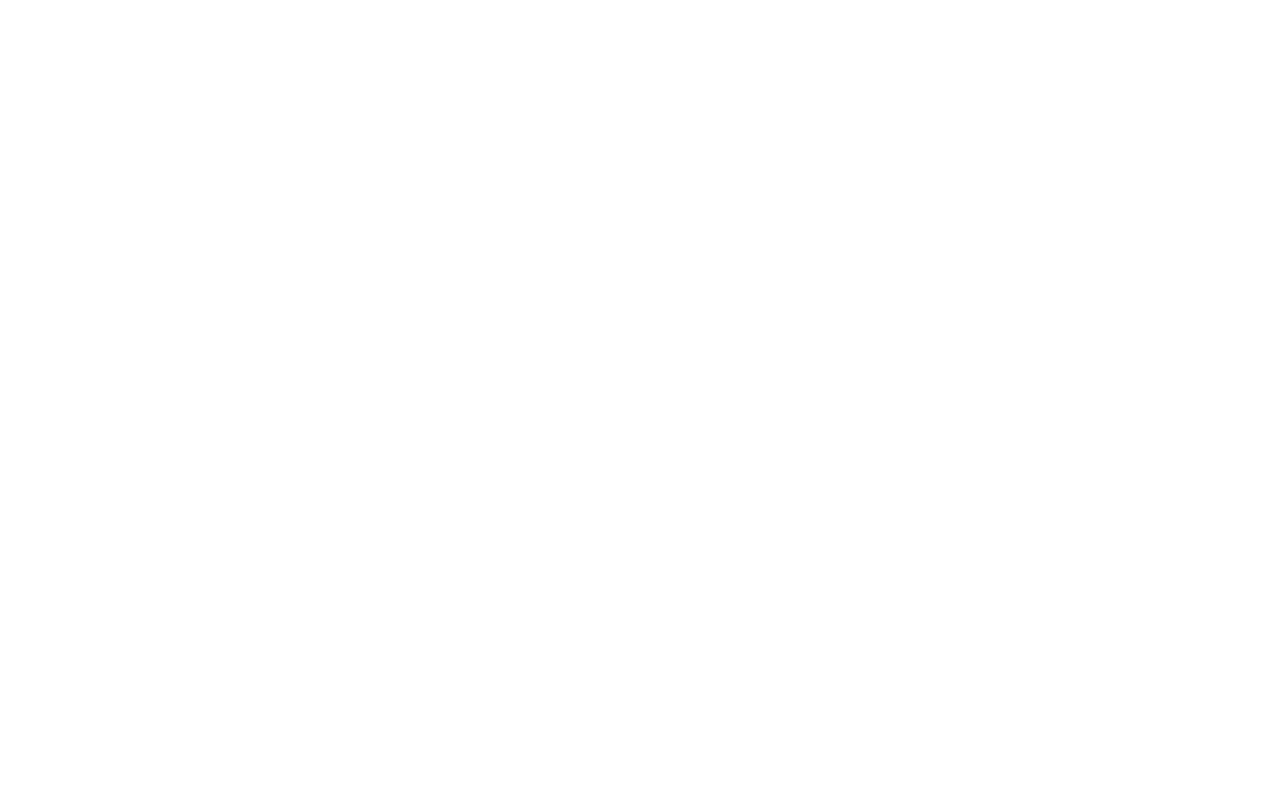
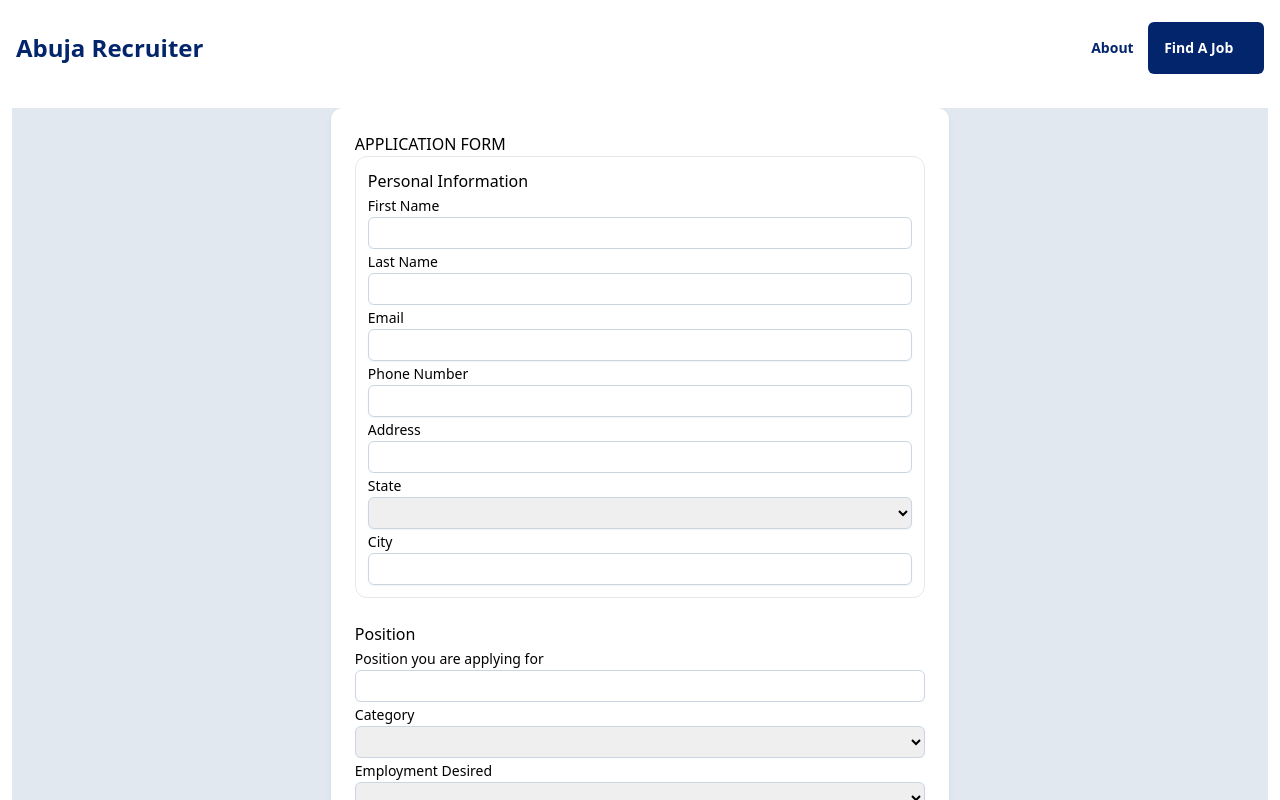
Before and after one commit to mahvec/abjrec-v3, a React (Create React App) app: page /apply in a window 1280 px wide. Before the commit this address had no page. Shown: the top 800 px of the page. Built offline with nearby package versions, Linux system fonts and the light colour scheme.

Commit message:
FIRST COMMIT 30/1/23

```diff
--- a/src/App.js
+++ b/src/App.js
@@ -1,12 +1,10 @@
 import React from "react";
 import { BrowserRouter, Routes, Route } from "react-router-dom";
 import Home from "./Home";
-import About from './components/pages/About'
-import Job from './components/pages/Job'
-import './App.css'
-
-
-
+import About from "./components/pages/About";
+import Job from "./components/pages/Job";
+import "./App.css";
+import Apply from "./components/pages/Apply";
 
 function App() {
   return (
@@ -16,6 +14,7 @@
           <Route exact path="/" element={<Home />} />
           <Route path="/about" element={<About />} />
           <Route path="/job" element={<Job />} />
+          <Route path="/apply" element={<Apply />} />
         </Routes>
       </BrowserRouter>
     </>
--- /dev/null
+++ b/src/components/State.js
@@ -0,0 +1,40 @@
+export const STATES = [
+  { name: "" },
+  { name: "Abia", id: "0" },
+  { name: "Adamawa", id: "1" },
+  { name: "Akwa Ibom", id: "2" },
+  { name: "Anambra", id: "3" },
+  { name: "Bauchi", id: "4" },
+  { name: "Bayelsa", id: "5" },
+  { name: "Benue", id: "6" },
+  { name: "Borno", id: "7" },
+  { name: "Cross River", id: "8" },
+  { name: "Delta", id: "9" },
+  { name: "Ebonyi", id: "10" },
+  { name: "Edo", id: "11" },
+  { name: "Ekiti", id: "12" },
+  { name: "Enugu", id: "13" },
+  { name: "FCT - Abuja", id: "14" },
+  { name: "Gombe", id: "15" },
+  { name: "Imo", id: "16" },
+  { name: "Jigawa", id: "17" },
+  { name: "Kaduna", id: "18" },
+  { name: "Kano", id: "19" },
+  { name: "Katsina", id: "20" },
+  { name: "Kebbi", id: "21" },
+  { name: "Kogi", id: "22" },
+  { name: "Kwara", id: "23" },
+  { name: "Lagos", id: "24" },
+  { name: "Nasarawa", id: "25" },
+  { name: "Niger", id: "26" },
+  { name: "Ogun", id: "27" },
+  { name: "Ondo", id: "28" },
+  { name: "Osun", id: "29" },
+  { name: "Oyo", id: "30" },
+  { name: "Plateau", id: "31" },
+  { name: "Rivers", id: "32" },
+  { name: "Sokoto", id: "33" },
+  { name: "Taraba", id: "34" },
+  { name: "Yobe", id: "35" },
+  { name: "Zamfara", id: "36" },
+];
--- /dev/null
+++ b/src/components/pages/Apply.js
@@ -0,0 +1,169 @@
+import React from "react";
+import Navbar from "../Navbar";
+import Footer from "../Footer";
+import { STATES } from "../State";
+import { CATEGORY, WORKTIME } from "../DropdownList";
+
+function Apply() {
+  return (
+    <div>
+      <Navbar />
+      <div className="p-3 flex md:grid md:col-span-1">
+        <div></div>
+        <div className="flex justify-center items-center bg-slate-200">
+          <div className="block bg-white p-6 rounded-xl shadow-md shadow-slate-300">
+            <form action="">
+              <h2 className="">APPLICATION FORM</h2>
+              {/* full name */}
+              <div className=" border p-3 rounded-xl">
+                <h3>Personal Information</h3>
+                <div id="fullName" className="">
+                  {/* first name */}
+                  <div id="firstName">
+                    <label htmlFor="fname" className="text-sm">
+                      First Name
+                    </label>
+                    <input
+                      type="text"
+                      name=""
+                      id="fname"
+                      className="h-8 w-full rounded-md border border-slate-300 text-sm pl-2bg-transparent outline-blue-600 shadow-sm"
+                    />
+                  </div>
+                  {/* last name */}
+                  <div id="lastName">
+                    <label htmlFor="lname" className="text-sm">
+                      Last Name
+                    </label>
+                    <input
+                      type="text"
+                      name=""
+                      id="lname"
+                      className="h-8 w-full rounded-md border border-slate-300 text-sm pl-2bg-transparent outline-blue-600 shadow-sm"
+                    />
+                  </div>
+                </div>
+                {/* email */}
+                <label htmlFor="email" className="text-sm">
+                  Email
+                </label>
+                <input
+                  type="email"
+                  name=""
+                  id="email"
+                  className="h-8 w-full rounded-md border border-slate-300 text-sm pl-2bg-transparent outline-blue-600 shadow-sm"
+                />
+                {/* phone Number */}
+                <label htmlFor="phone" className="text-sm">
+                  Phone Number
+                </label>
+                <input
+                  type="tel"
+                  name=""
+                  id="tel"
+                  className="h-8 w-full rounded-md border border-slate-300 text-sm pl-2bg-transparent outline-blue-600 shadow-sm"
+                />
+                {/* address */}
+                <div id="address">
+                  <label htmlFor="address" className="text-sm">
+                    Address
+                  </label>
+                  <input
+                    type="text"
+                    name=""
+                    id="address"
+                    className="h-8 w-full rounded-md border border-slate-300 text-sm pl-2bg-transparent outline-blue-600 shadow-sm"
+                  />
+                </div>
+                {/* State */}
+                <label htmlFor="address" className="text-sm">
+                  State
+                </label>
+                <select
+                  name="State"
+                  id="state"
+                  className="h-8 w-full rounded-md border border-slate-300 text-sm pl-2bg-transparent outline-blue-600 shadow-sm"
+                >
+                  {STATES.map((item, i) => {
+                    return (
+                      <option value="" key={item.id}>
+                        {item.name}
+                      </option>
+                    );
+                  })}
+                </select>
+                {/* City */}
+                <label htmlFor="address" className="text-sm">
+                  City
+                </label>
+                <input
+                  type="text"
+                  name=""
+                  id="address"
+                  className="h-8 w-full rounded-md border border-slate-300 text-sm pl-2bg-transparent outline-blue-600 shadow-sm"
+                />
+              </div>
+              <br />
+              <div>
+                <h3>Position</h3>
+                <div>
+                  <label htmlFor="address" className="text-sm">
+                    Position you are applying for
+                  </label>
+                  <input
+                    type="text"
+                    name=""
+                    id="address"
+                    className="h-8 w-full rounded-md border border-slate-300 text-sm pl-2bg-transparent outline-blue-600 shadow-sm"
+                  />
+                </div>
+                <div>
+                  <label htmlFor="address" className="text-sm">
+                    Category
+                  </label>
+                  <select
+                    name=""
+                    id=""
+                    className="h-8 w-full rounded-md border border-slate-300 text-sm pl-2bg-transparent outline-blue-600 shadow-sm"
+                  >
+                    {CATEGORY.map((c) => {
+                      return <option key={c.id}>{c.name}</option>;
+                    })}
+                  </select>
+                </div>
+                <div>
+                  <label htmlFor="" className="text-sm">
+                    Employment Desired
+                  </label>
+                  <select
+                    name=""
+                    id=""
+                    className="h-8 w-full rounded-md border border-slate-300 text-sm pl-2bg-transparent outline-blue-600 shadow-sm"
+                  >
+                    {WORKTIME.map((work) => {
+                      return <option key={work.id}>{work.name}</option>;
+                    })}
+                  </select>
+                </div>
+                <div>
+                  <label htmlFor="address" className="text-sm">
+                    Upload C.V
+                  </label>
+                  <input
+                    type="file"
+                    name=""
+                    id="address"
+                    className="h-8 w-full rounded-md border border-slate-300 text-sm pl-2bg-transparent outline-blue-600 shadow-sm p-1"
+                  />
+                </div>
+              </div>
+            </form>
+          </div>
+        </div>
+      </div>
+      <Footer />
+    </div>
+  );
+}
+
+export default Apply;
```
Also changed, not shown: src/components/JobInfo.js (+52 -21 lines), src/assets/images/apply1.png (added).
